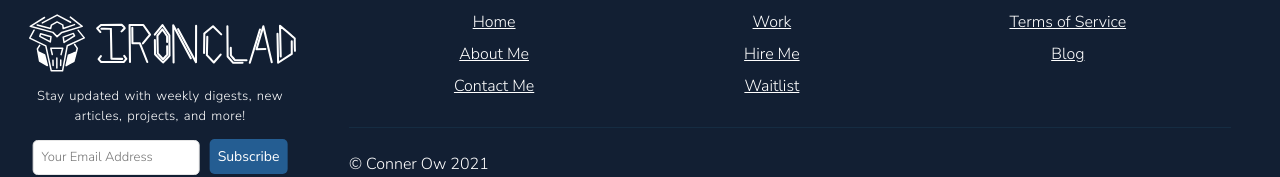
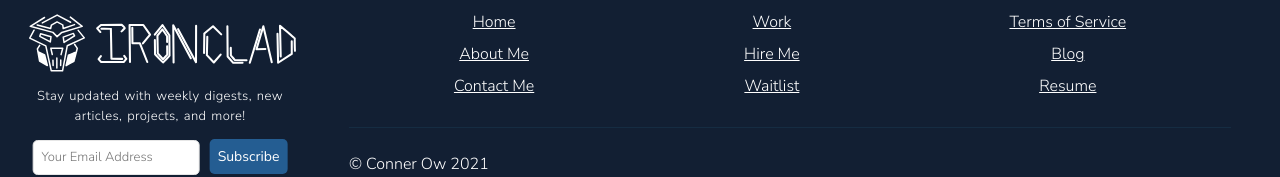
Before and after one commit to IroncladDev/IroncladDev-Website-Old, a Next.js app: page /about in a window 1280 px wide. Shown: the part 5718-5895 px from the top of the page. Built offline with nearby package versions, Linux system fonts and the light colour scheme.

Commit message:
add resume link

```diff
--- a/components/footer.js
+++ b/components/footer.js
@@ -72,6 +72,9 @@ export default function Footer() {
           <div><Link href="/blog" passHref>
             <span className={styles.link}>Blog</span>
           </Link></div>
+          <div><Link href="/resume.pdf" passHref>
+            <span className={styles.link}>Resume</span>
+          </Link></div>
         </div>
       </div>
 
```
Also changed, not shown: 1 other file (tests, documents, lock files or other folders).
